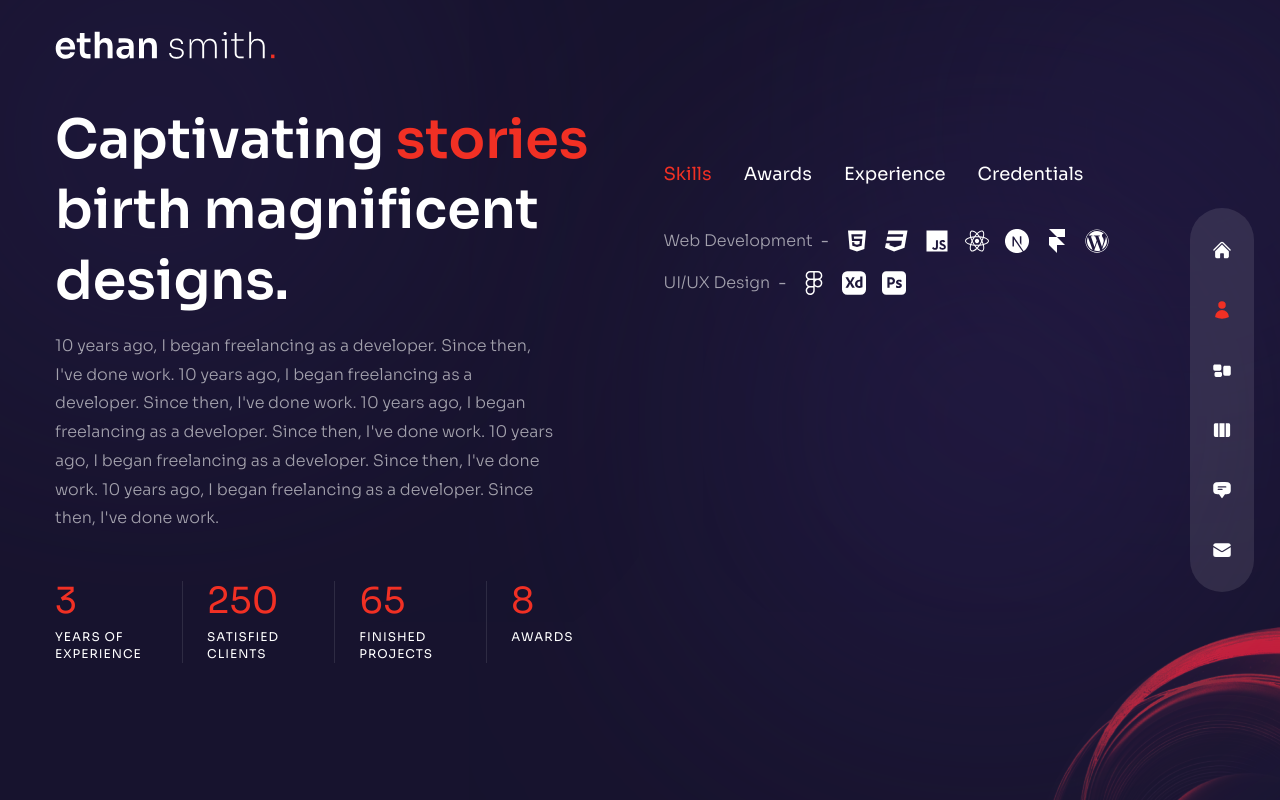
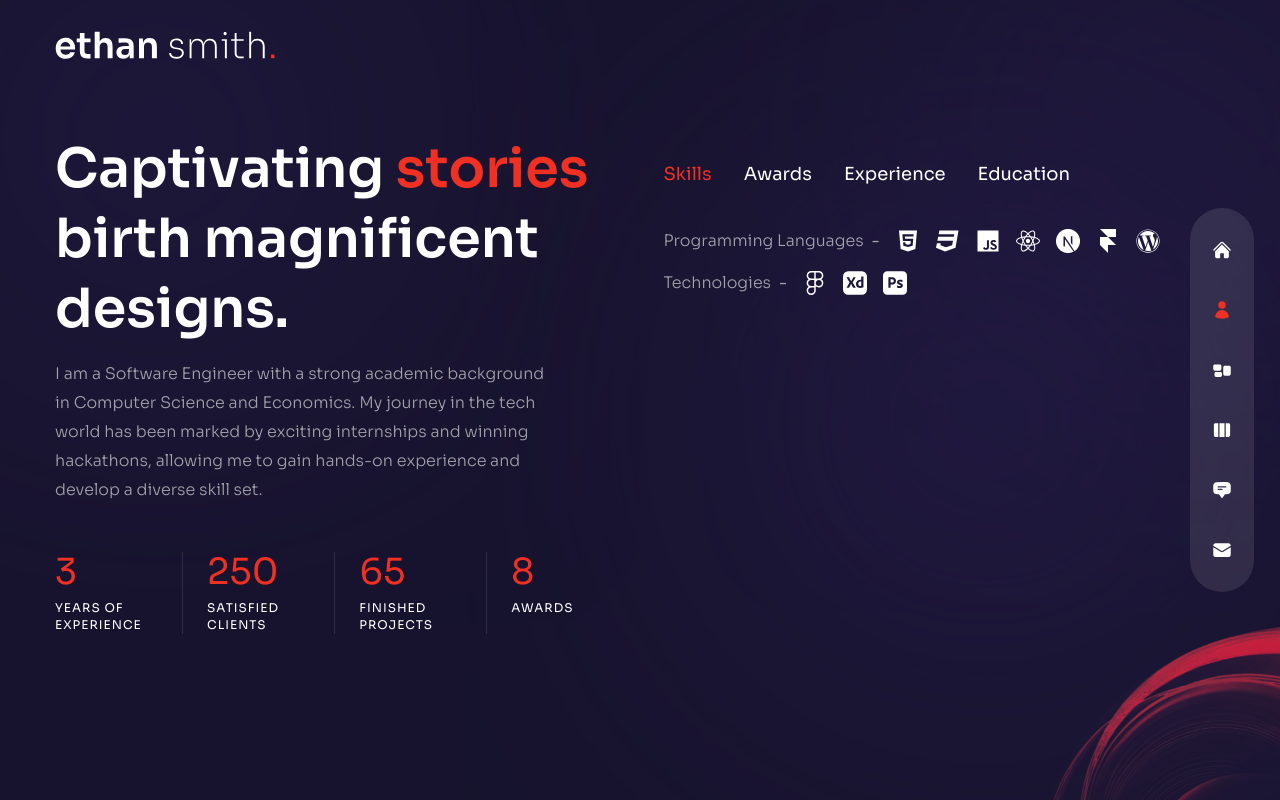
Before and after one commit to valjor98/valjor98.github.io, a Next.js app: page /about in a window 1280 px wide. Built offline with nearby package versions, Linux system fonts and the light colour scheme.

Commit message:
text descriptions to main page, about and services

```diff
--- a/components/Avatar.js
+++ b/components/Avatar.js
@@ -4,7 +4,7 @@ const Avatar = () => {
   return (
     <div className='hidden xl:flex xl:max-w-none'>
       <Image
-        src={'/Me_But_Transparent_2.png'}
+        src={'/me_transp_bw.png'}
         width={1000}
         height={1000}
         alt=''
--- a/pages/about/index.js
+++ b/pages/about/index.js
@@ -24,7 +24,7 @@ const aboutData = [
     title: 'skills',
     info: [
       {
-        title: 'Web Development',
+        title: 'Programming Languages',
         icons: [
           <FaHtml5 key="html5" />,
           <FaCss3 key="css3" />,
@@ -36,7 +36,7 @@ const aboutData = [
         ],
       },
       {
-        title: 'UI/UX Design',
+        title: 'Technologies',
         icons: [
           <FaFigma key="figma" />,
           <SiAdobexd key="adobexd" />,
@@ -49,12 +49,12 @@ const aboutData = [
     title: 'awards',
     info: [
       {
-        title: 'Webby Awards - Honoree',
-        stage: '2011 - 2012',
+        title: '1st Place Winner - Banorte Hackathon 2023',
+        stage: 'May 2023',
       },
       {
-        title: 'Adobe Design Achievement Awards - Finalist',
-        stage: '2009 - 2010',
+        title: '1st Place Winner - Hack Monterrey 2022',
+        stage: 'September 2022',
       },
     ],
   },
@@ -62,33 +62,25 @@ const aboutData = [
     title: 'experience',
     info: [
       {
-        title: 'UX/UI Designer - XYZ Company',
-        stage: '2012 - 2023',
+        title: 'Software Engineer Intern - Valiot',
+        stage: 'Jan 2023 - July 2023',
       },
       {
-        title: 'Web Developer - ABC Agency',
-        stage: '2010 - 2012',
-      },
-      {
-        title: 'Intern - DEF Corporation',
-        stage: '2008 - 2010',
+        title: 'Software Engineer Intern - XLab: Protexa Research and Development Labs',
+        stage: 'Dec 2022 - June 2023',
       },
     ],
   },
   {
-    title: 'credentials',
+    title: 'Education',
     info: [
       {
-        title: 'Web Development - ABC University, LA, CA',
-        stage: '2011',
+        title: 'Bs, Computer Science- Tecnoloogico de Monterrey',
+        stage: 'Aug 2020 - June 2024 (expected)',
       },
       {
-        title: 'Computer Science Diploma - AV Technical Institute',
-        stage: '2009',
-      },
-      {
-        title: 'Certified Graphic Designer - ABC Institute, Los Angeles, CA',
-        stage: '2006',
+        title: 'Bs, Economics - Universidad Nacional Autonoma de Mexico - SUAyED',
+        stage: 'Jan 2021 - June 2025 (expected)',
       },
     ],
   },
@@ -130,11 +122,7 @@ const About = () => {
           exit='hidden'
           className='max-w-[500px] mx-auto xl:mx-0 mb-6 xl:mb-12 px-2 xl:px-0'
         >
-          10 years ago, I began freelancing as a developer. Since then, I've done work.
-          10 years ago, I began freelancing as a developer. Since then, I've done work.
-          10 years ago, I began freelancing as a developer. Since then, I've done work.
-          10 years ago, I began freelancing as a developer. Since then, I've done work.
-          10 years ago, I began freelancing as a developer. Since then, I've done work.
+          I am a Software Engineer with a strong academic background in Computer Science and Economics. My journey in the tech world has been marked by exciting internships and winning hackathons, allowing me to gain hands-on experience and develop a diverse skill set.
         </motion.p>
 
         {/* counters */}
--- a/pages/index.js
+++ b/pages/index.js
@@ -32,9 +32,7 @@ const Home = () => {
             exit='hidden'
             className='max-w-sm xl:max-w-xl mx-auto xl:mx-0 mb-10 xl:mb-16'
           >
-              Lorem ipsum dolor sit amet consecteur adipisicing elit. Itaque
-              Lorem ipsum dolor sit amet consecteur adipisicing elit. Itaque
-              Lorem ipsum dolor sit amet consecteur adipisicing elit. Itaque
+              Hello! I'm Jorge, a passionate and dedicated Software Engineer with a keen interest in developing innovative solutions. Welcome to my web portfolio, where you can explore my projects, skills, and experiences in the world of technology.
           </motion.p>
           <div className='flex justify-center xl:hidden'>
             <ProjectsBtn />
--- a/pages/services/index.js
+++ b/pages/services/index.js
@@ -51,9 +51,7 @@ const Services = () => {
             My services <span className='text-accent'>.</span>
           </h2>
           <p className='mb-4 max-w-[400px] mx-auto lg-mx-0'>
-            Lorem ipsum dolor sit, amet consectetur adipiscing elit. A eveniet
-            dignissimos. Lorem ipsum dolor sit, amet consectetur adipiscing elit. A eveniet
-            dignissimos.
+          As a Software Engineer, I offer innovative and reliable solutions tailored to your needs. My expertise lies in web development, AI, and data analysis. Whether it's creating dynamic web applications or implementing intelligent algorithms, I'm here to bring ideas to life.
           </p>
         </div>
         <div className='w-full xl:max-w-[65%]'>
```
Also changed, not shown: public/me_transp_bw.png (added).
